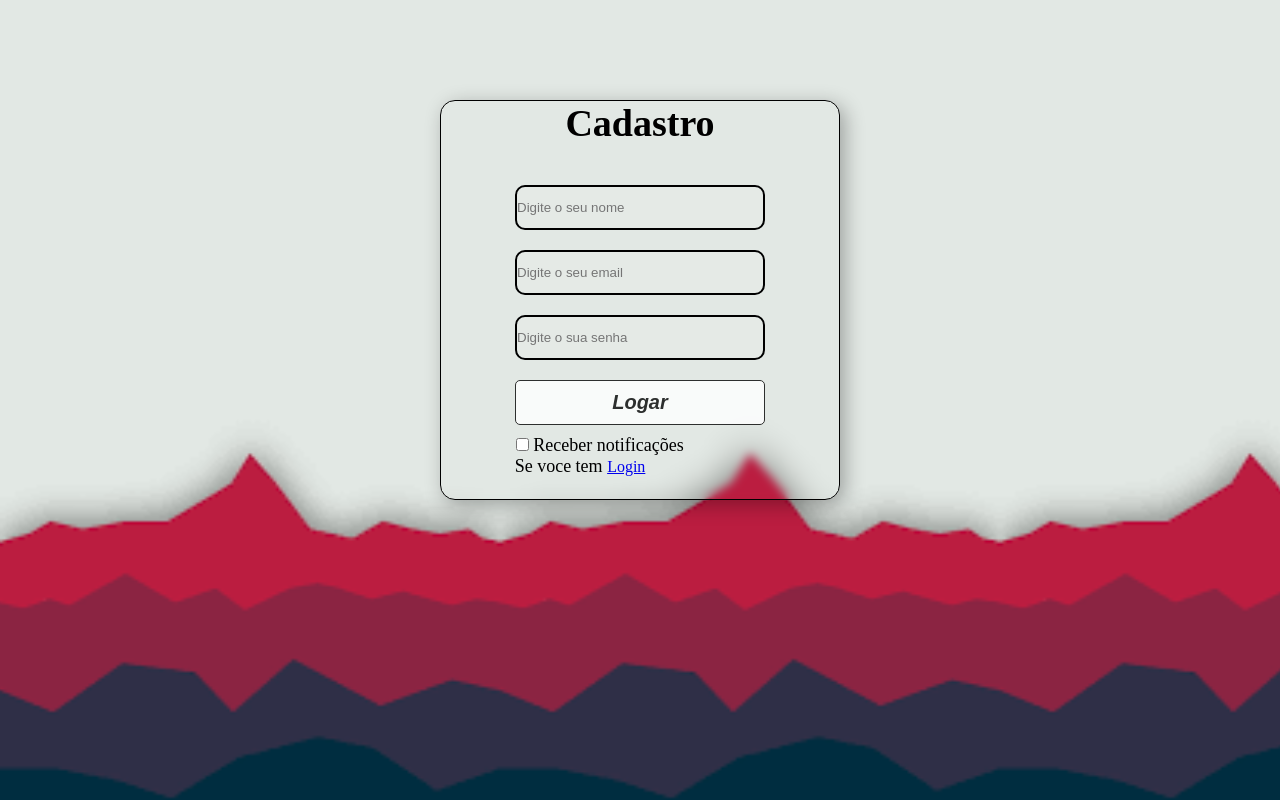
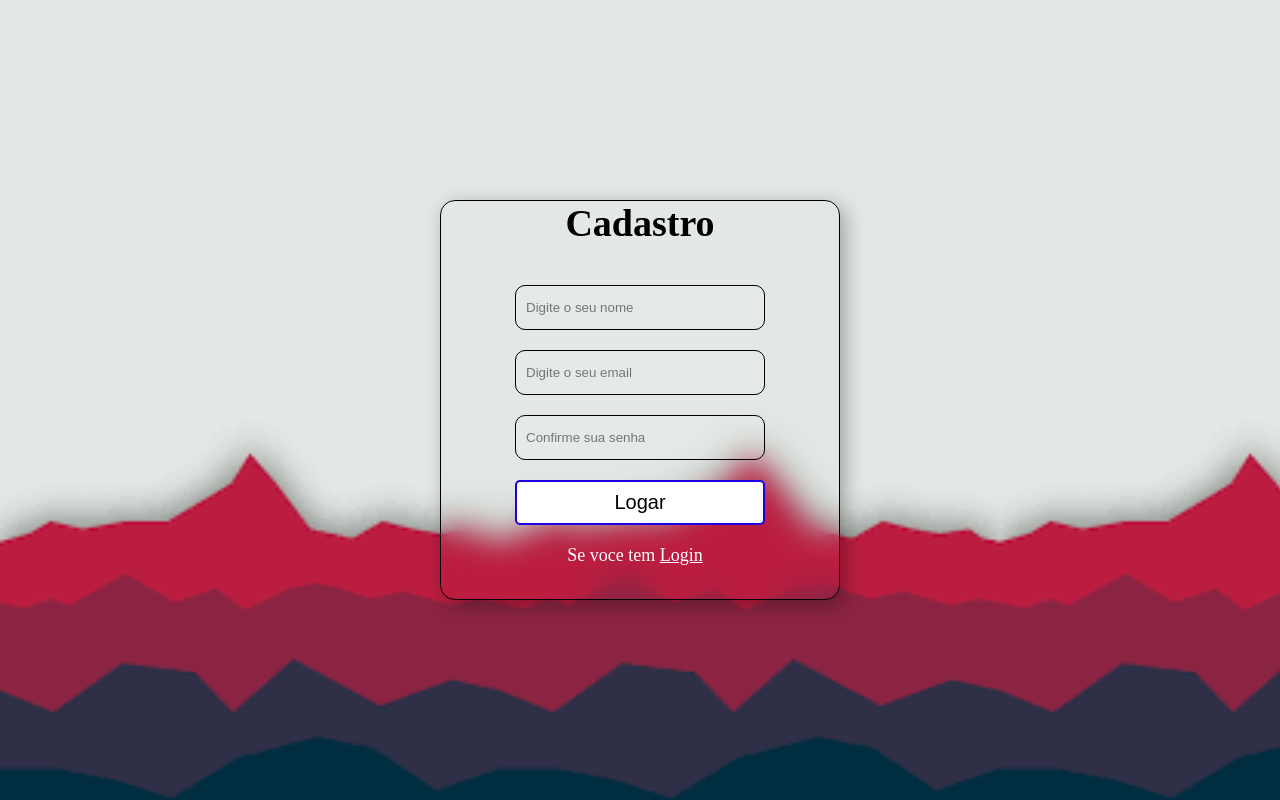
Before and after one commit to Nicolas13n/Site_de_Nicolas_e_Maykon, a PHP site: page /templates/Cadastro.html in a window 1280 px wide. Run offline with PHP 8.4, Linux system fonts and the light colour scheme.

Commit message:
site login cadastro

```diff
--- a/templates/Cadastro.css
+++ b/templates/Cadastro.css
@@ -12,15 +12,16 @@
     display: flex;
     justify-content: center;
     align-items: center;
+    height: 100vh;
+    width: 100%;
   }
   #fundo{
     height: 400px;
     width: 400px;
-    backdrop-filter: blur(5px);
+    backdrop-filter: blur(15px);
     border: 1px solid black;
     border-radius: 15px;
     box-shadow: 5px 5px 20px rgba(0, 0, 0, 0.301);
-    margin-top: 100px;
     display: flex;
     flex-direction: column;
     align-items: center;
@@ -41,11 +42,18 @@
     border: none;
     outline: none;
     border-radius: 10px;
-    color: #fff;
-    border: 2px solid black;
-    margin: 0 0 20px;
+    color: #000000;
+    border: 1px solid black;
+    margin-bottom: 20px;
+    padding: 10px;
     background: rgba(255,255,255,0.1);
   }
+
+
+@keyframes borda {
+0%{border: solid 2px red;}
+100%{border: solid 2px blue;}
+}
   .botao .logar{
     height: 45px;
     width: 250px;
@@ -54,18 +62,26 @@
     font-size: 20px;
     background-color: white;
     color: black;
-    font-style: italic;
-    font-weight: bold;
-    opacity: 80%;
-    margin-bottom: 10px;
+    margin-bottom: 20px;
+    cursor: pointer;
+    animation-name: borda;
+    animation-duration: 1s;
+    animation-delay: 1ms;
+    animation-iteration-count: infinite;
+
   }
+
+
+
+
 
   label{
     font-size: 18px;
+    color: white;
+
   }
-.box {
-    margin-right: 80px;
+
+#login a {
+  color: #ffffff;
+  margin-right:10px;
 }
-#login{
-    margin-right: 120px;
-}
--- a/templates/Cadastro.html
+++ b/templates/Cadastro.html
@@ -25,21 +25,17 @@
             </div>
 
             <div class="inputbox">
-                <input type="password" name="senha" id="senha" required placeholder="Digite o sua senha" class="input">
+                <input type="password" name="senha" id="senha" required placeholder="Confirme sua senha" class="input">
             </div>
 
             <div class="botao">
-                <input type="submit" value="Logar" class="logar">
+                <input type="submit"  value="Logar" class="logar">
             </div>
 
-            <div class="box">
-                <input type="checkbox" name="check" id="check" class="check">
-                <label for="">Receber notificações</label>
-            </div>
 
             <div id="login">
-                <label for="">Se voce tem </label>
-                <a href="login.html">Login</a>
+                <label for="">Se voce tem <a href="login.html">Login</a></label>
+
             </div>
         </form>
     </section>
```
Also changed, not shown: templates/login.css (+31 -15 lines), templates/login.html (+4 -11 lines).
